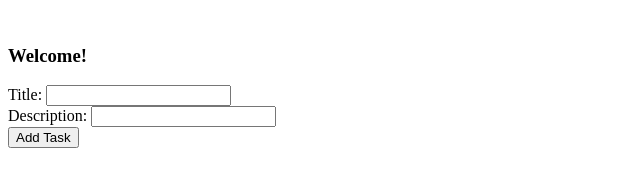
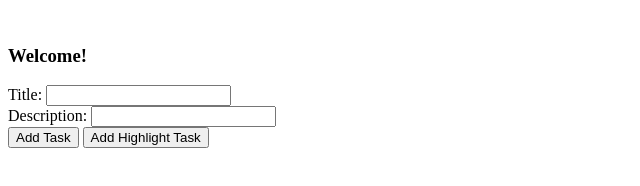
Before and after one commit to UB-CSE/TODO-Scheduler, a plain HTML site: page nginx/public/index.html in a window 1280 px wide. Shown: the whole page, without its empty margins (0-640 px from the left). Drawn offline with nearby package versions, Linux system fonts and the light colour scheme.

Commit message:
added highlight in to-do list

```diff
--- a/nginx/public/index.html
+++ b/nginx/public/index.html
@@ -14,6 +14,7 @@
 <label for="title">Title: </label><input type="text" id="title"/><br/>
 <label for="desc">Description: </label><input type="text" id="desc"/><br/>
 <button onclick="addTask();">Add Task</button>
+<button onclick="addColor();">Add Highlight Task</button>
 <br/><br/>
 
 <div id="tasks"></div>
--- a/nginx/public/todo.js
+++ b/nginx/public/todo.js
@@ -27,6 +27,14 @@ function addTask() {
     document.getElementById("desc").value = "";
 }
 
+function addColor() {
+    let title = document.getElementById("title").value;
+    let desc = "&lt;mark&gt; " + document.getElementById("desc").value + " &lt;/mark&gt;";
+    socket.emit("add_task", JSON.stringify({"title": title, "description": desc}));
+    document.getElementById("title").value = "";
+    document.getElementById("desc").value = "";
+}
+
 function completeTask(taskId) {
     socket.emit("complete_task", taskId);
 }
```
Also changed, not shown: 1 other file.
